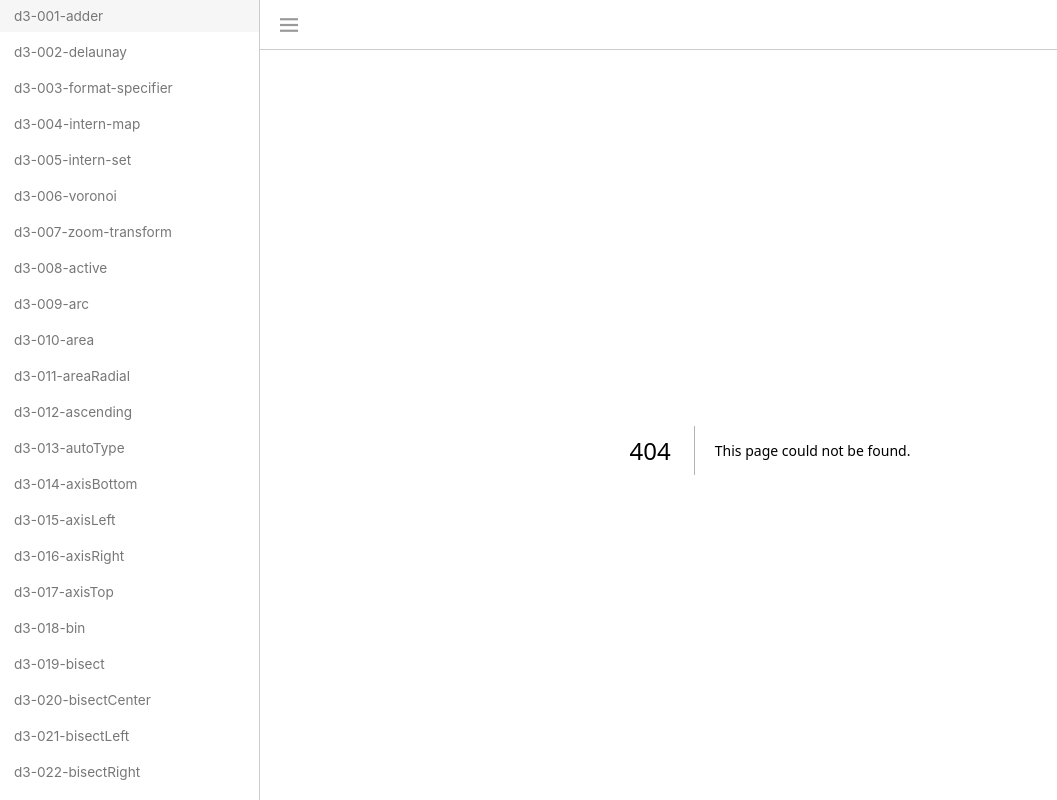
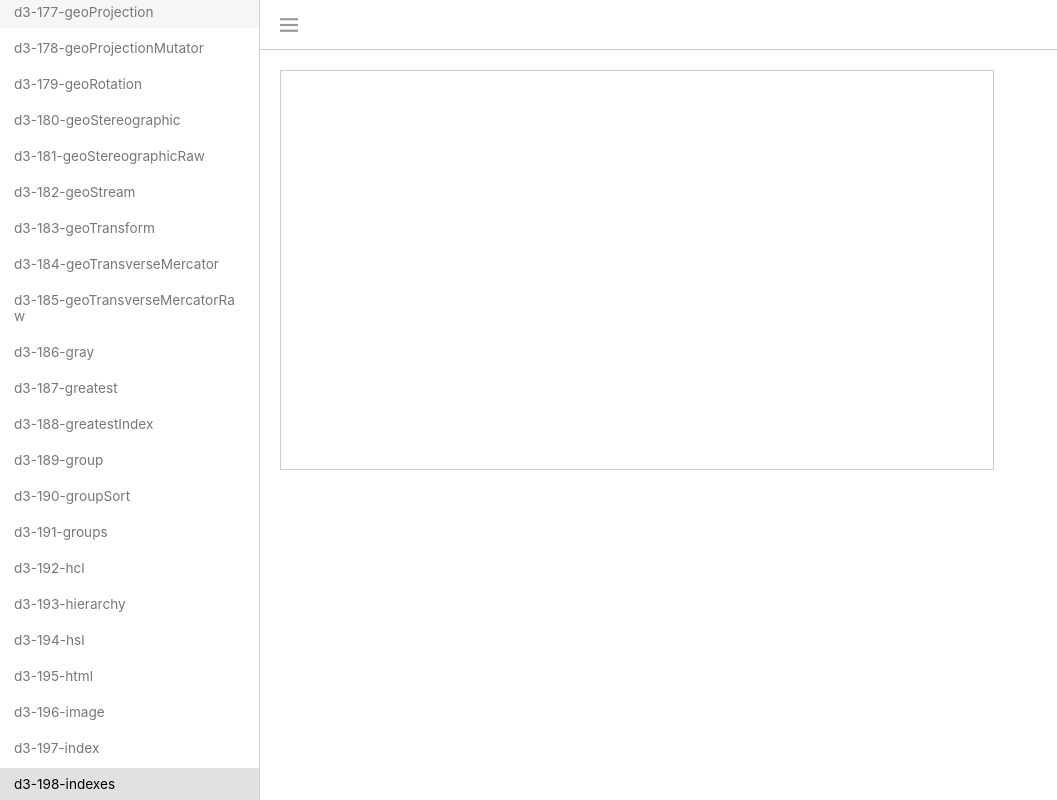
Before and after one commit to wisdomstar94/d3-research, a Next.js app: page /d3-example/d3-198-indexes in a window 1280 px wide. Before the commit this address had no page. Shown: the whole page, without its empty margins (0-1057 px from the left). Built offline with nearby package versions, Linux system fonts and the light colour scheme.

Commit message:
d3-198-indexes 페이지 작성 완료.

```diff
--- /dev/null
+++ b/src/app/d3-example/d3-198-indexes/page.tsx
@@ -0,0 +1,66 @@
+"use client"
+import { indexes } from "d3";
+import { NextPage } from "next";
+import Head from "next/head";
+import { useEffect, useRef } from "react";
+import CommonLayout from "../../../components/layouts/common-layout/common-layout.component";
+
+// https://www.geeksforgeeks.org/d3-js-indexes-method/
+
+const Index: NextPage = () => {
+  return (
+    <>
+      <Head>
+        <title>d3-198-indexes</title>
+        <meta name="description" content="d3-198-indexes 예시 코드 페이지입니다." />
+        <link rel="icon" href="/favicon.ico" />
+      </Head>
+
+      <CommonLayout>
+        <PageContents />
+      </CommonLayout>
+    </>
+  );
+};
+
+const PageContents = () => {
+  const boxElementRef = useRef<HTMLDivElement>(null);
+
+  useEffect(() => {
+    while (boxElementRef.current?.hasChildNodes() === true) {
+      if (boxElementRef.current?.firstChild !== null) {
+        boxElementRef.current?.removeChild(boxElementRef.current?.firstChild);
+      }
+    }
+
+    /*
+      d3.indexes 함수는 키를 요소로 갖는 중첩 맵 대신 중첩 배열을 얻을 수 있습니다.
+      이 방법을 사용하여 객체를 배열 대신 고유한 값으로 얻습니다.
+    */
+
+    const data = [
+      {name: "ABC", amount: "34.0",   date: "11/12/2015"},
+      {name: "DEF", amount: "120.11", date: "11/12/2015"},
+      {name: "MNO", amount: "12.01",  date: "01/04/2016"},
+      {name: "XYZ", amount: "34.05",  date: "01/04/2016"},
+    ];
+
+    // 키로 설정한 값이 중복되는게 존재하면 에러 발생함!
+    try {
+      const result = indexes(data, d => d.name);
+      console.log(`result`, result);
+    } catch(e) {
+      console.error(`e`, e);
+    }
+  }, []);
+
+  return (
+    <>
+      <div className="box" ref={boxElementRef}>
+
+      </div>
+    </>
+  );
+};
+
+export default Index;
--- a/src/components/layouts/side-bar/side-bar.component.tsx
+++ b/src/components/layouts/side-bar/side-bar.component.tsx
@@ -212,6 +212,7 @@ const SideBar = (props: ISideBar.Props) => {
     { menuName: 'd3-195-html', menuLink: '/d3-example/d3-195-html' },
     { menuName: 'd3-196-image', menuLink: '/d3-example/d3-196-image' },
     { menuName: 'd3-197-index', menuLink: '/d3-example/d3-197-index' },
+    { menuName: 'd3-198-indexes', menuLink: '/d3-example/d3-198-indexes' },
   ]);
 
   useEffect(() => {
```
